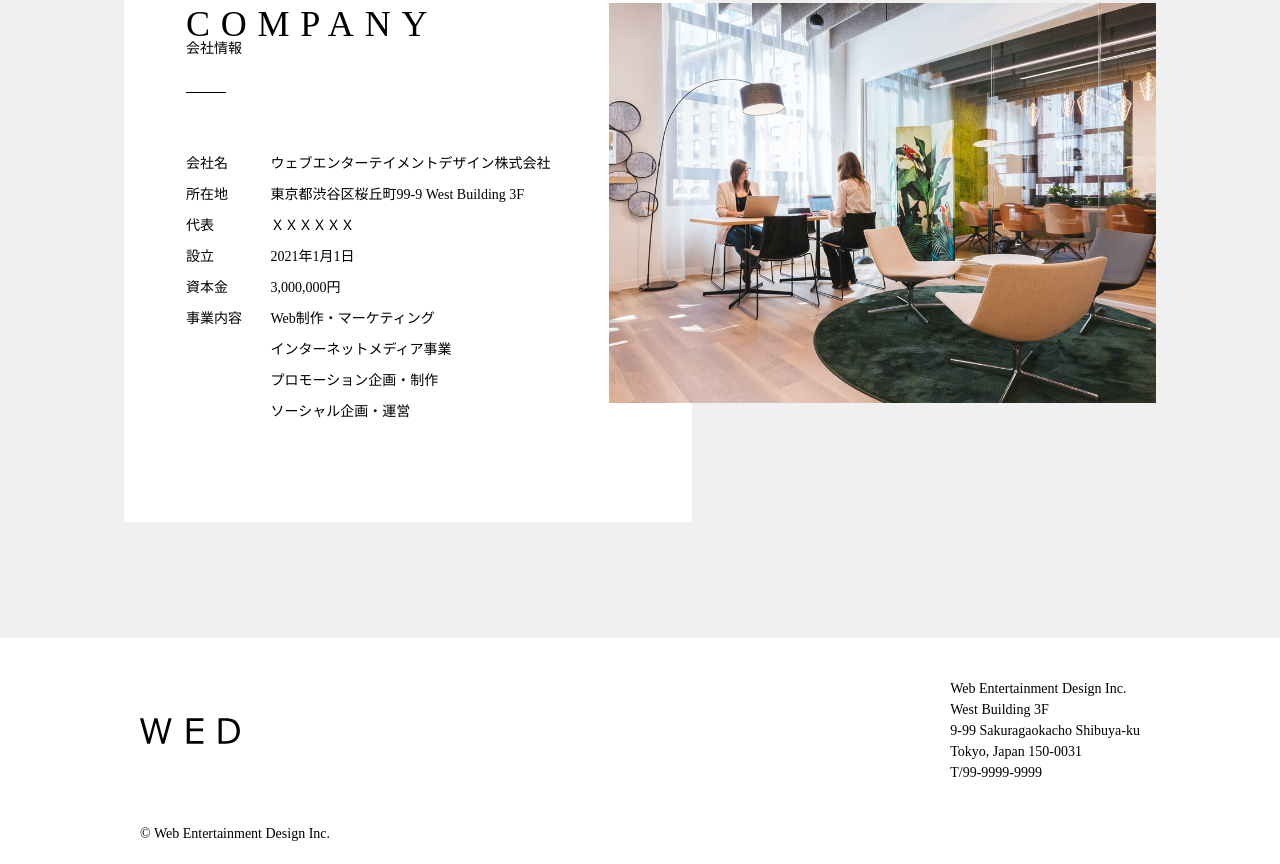
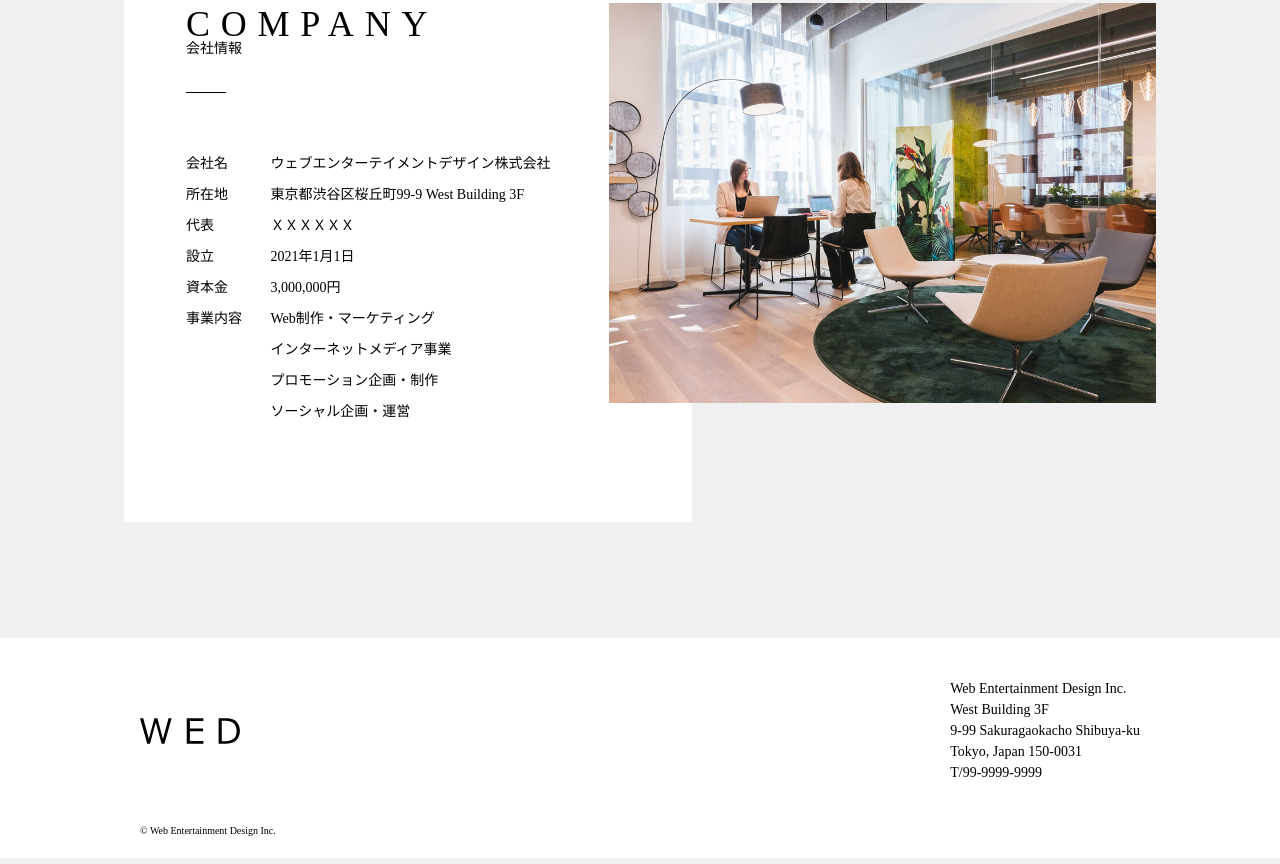
Before and after one commit to er510kc/Corporate-site, a plain HTML site: page index.html in a window 1280 px wide. Shown: the part 3073-3937 px from the top of the page. Drawn offline with Linux system fonts and the light colour scheme.

Commit message:
style.css修正

```diff
--- a/CSS/style.css
+++ b/CSS/style.css
@@ -266,7 +266,7 @@ h2 {
 .footer-inner .logo {
   margin-right: 0;
 }
-#.copyright {
+.copyright {
   font-size: 0.625rem;
 }
 
--- a/index.html
+++ b/index.html
@@ -3,7 +3,7 @@
  <head>
  <meta charset="utf-8">
  <title>Web Entertainment Design</title>
- <meta name="description" content="ディスクリプションを入力">
+ <meta name="description" content="">
  <meta name="viewport" content="width=device-width, initial-scale=1.0">
  <link rel="stylesheet" href="css/style.css">
  <link rel="reset" href="css/">
```
